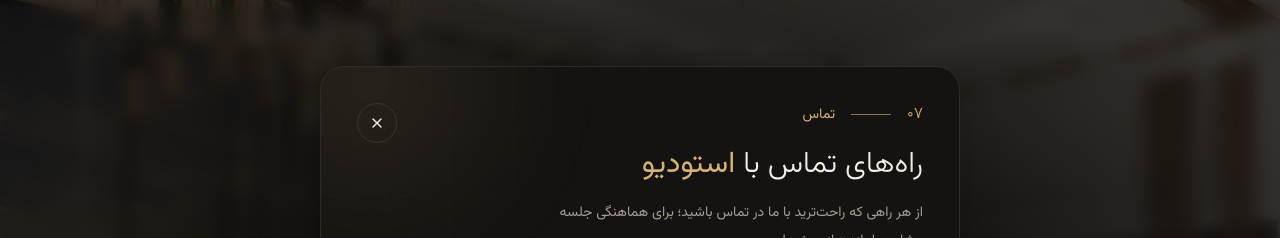
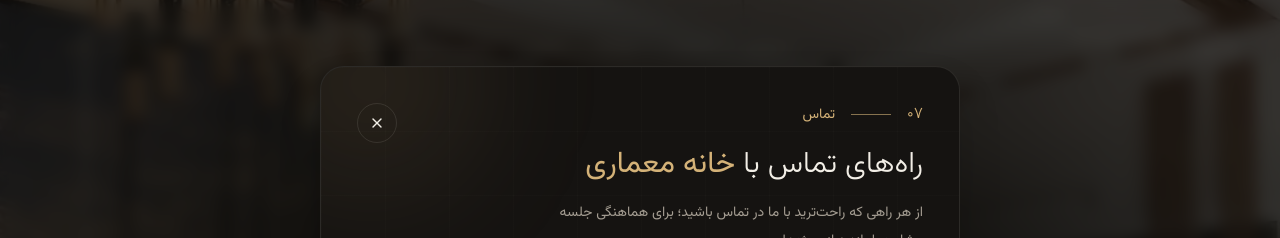
Before and after one commit to amin-mlm/hosein-yakdaneh, a Next.js app: page / in a window 1280 px wide. Both pictures are taken after a click on the button "رزرو جلسه مشاوره". Shown: the top 238 px of the page. Built offline with nearby package versions, Linux system fonts and the light colour scheme.

Commit message:
update texts

```diff
--- a/components/site/contact-modal.tsx
+++ b/components/site/contact-modal.tsx
@@ -71,7 +71,7 @@ export function ContactModal() {
               <span>تماس</span>
             </div>
             <h2 id="contact-modal-title" className="mt-5 text-2xl font-light md:text-3xl">
-              راه‌های تماس با <em className="font-normal text-gold">استودیو</em>
+              راه‌های تماس با <em className="font-normal text-gold">خانه معماری</em>
             </h2>
             <p className="mt-4 max-w-sm text-sm leading-loose text-muted-foreground">
               از هر راهی که راحت‌ترید با ما در تماس باشید؛ برای هماهنگی جلسه مشاوره یا بازدید از پروژه‌ها.
```
